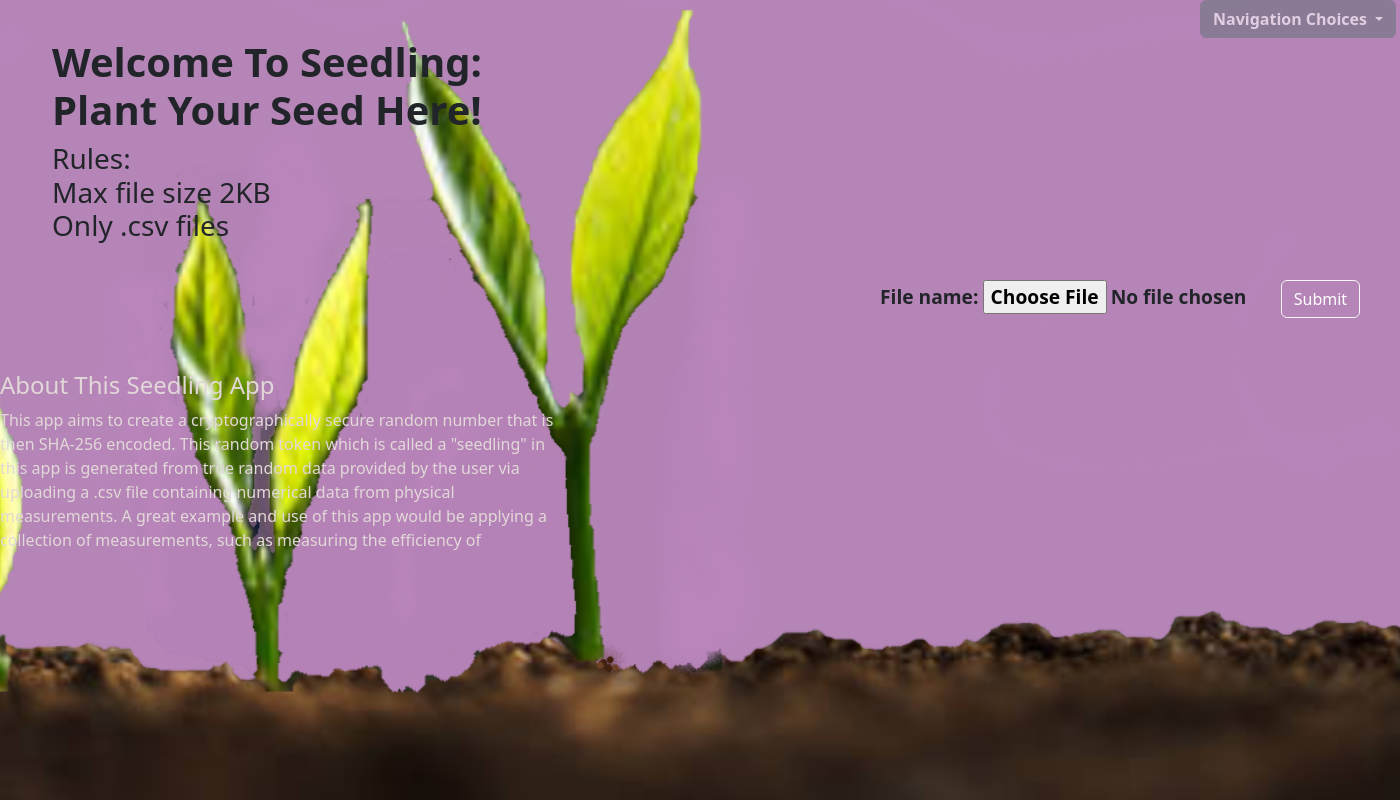
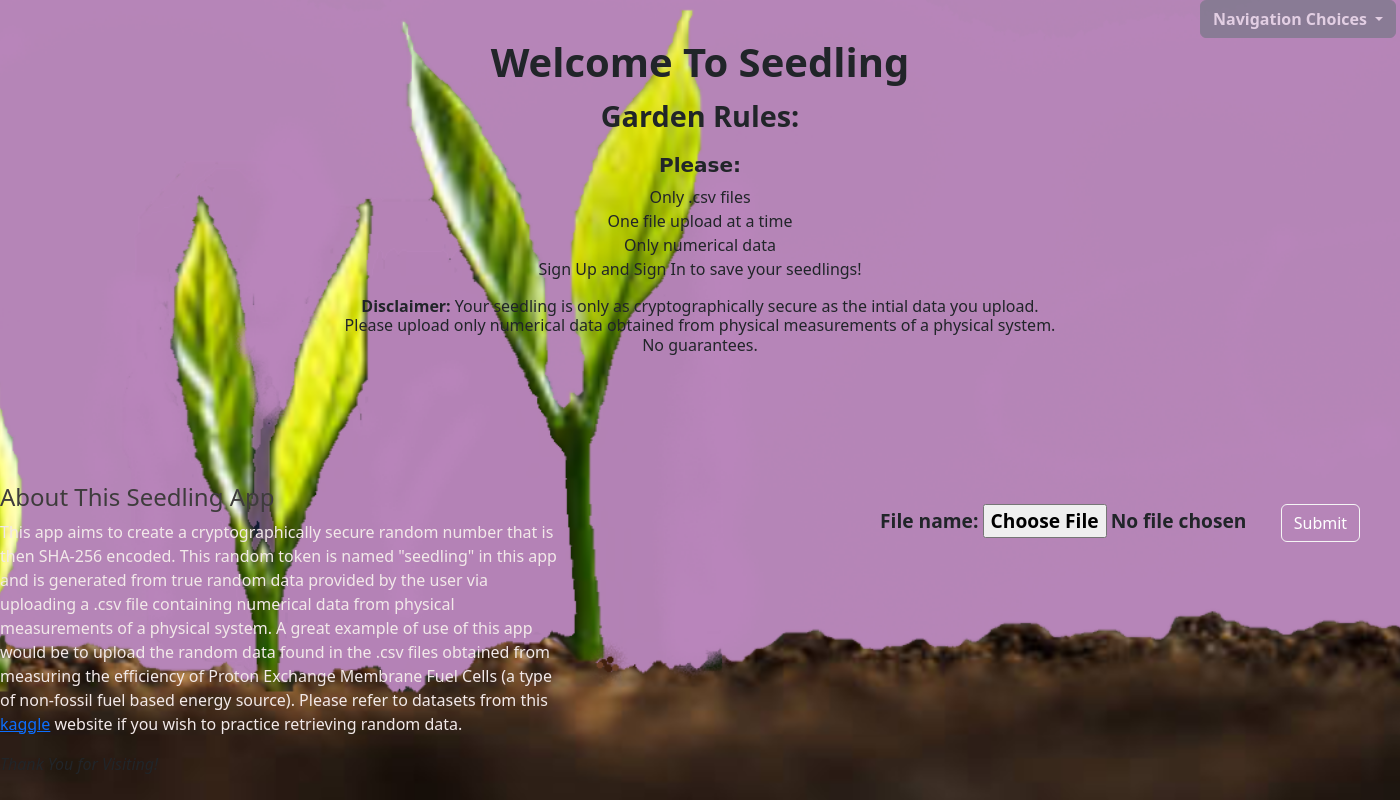
Before and after one commit to YugioCard59/PDX-Capstone-CSRNG, a Django app: template no_cap/templates/welcome.html in a window 1400 px wide. Run offline with Django 4.2, Linux system fonts and the light colour scheme; the template is opened without the code that fills it: values that come from a table or form of the project are taken from there, others are empty.

```diff
--- a/no_cap/templates/welcome.html
+++ b/no_cap/templates/welcome.html
@@ -21,21 +21,32 @@ Welcome & Data Upload/Retrieval Page
 
 {% block content %}
 
-<div class="container">
-    <h1><strong> Welcome To Seedling: <br /> Plant Your Seed Here!</strong></h1>
-    <h3 style="flex-direction: row;">Rules:
-        <br>Max file size 2KB
-        <br>Only .csv files
-    </h3>
+<div class="container" style="flex-direction: row; text-align: center;">
+    <h1><strong> Welcome To Seedling</strong></h1>
+
+    <p style="font-size: 1.8rem;"><strong>Garden Rules:</strong>
+        <h5 style="font-family: cursive;"><strong>Please:</strong></h5>
+        Only .csv files
+        <br/>One file upload at a time
+        <br/>Only numerical data
+        <br/>Sign Up and Sign In to save your seedlings!
+    </p>
+    <h6 style="text-align: center;"><strong>Disclaimer:</strong>  Your seedling is only as cryptographically secure as the intial data you upload.
+        <br/>Please upload only numerical data obtained from physical measurements of a physical system.
+        <br/>No guarantees.</h6>
+
 </div>
 <div style="margin-top: 0rem;">
-    <h4 style="color:rgb(226, 216, 216); margin-top: 8rem;">About This Seedling App</h4>
-    <p style="color:rgb(226, 216, 216); margin-top: 0rem; width:40%">This app aims to create a cryptographically secure
+    <h4 style="color:rgb(62, 60, 60); margin-top: 8rem;">About This Seedling App</h4>
+    <p style="color:rgb(242, 233, 233); margin-top: 0rem; width:40%">This app aims to create a cryptographically secure
         random number that is then SHA-256 encoded.
-        This random token which is called a "seedling" in this app is generated from true random data provided by the
+        This random token is named "seedling" in this app and is generated from true random data provided by the
         user via uploading a .csv file containing
-        numerical data from physical measurements. A great example and use of this app would be applying a collection of
-        measurements, such as measuring the efficiency of </p>
+        numerical data from physical measurements of a physical system. A great example of use of this app would be to upload the random data found in the .csv files
+    obtained from measuring the efficiency of Proton Exchange Membrane Fuel Cells (a type of non-fossil fuel based energy source).  Please refer
+to datasets from this <a href="https://www.kaggle.com/datasets/sepandhaghighi/proton-exchange-membrane-pem-fuel-cell-dataset">kaggle</a> website if you wish to practice retrieving random data.</p>
+<p style="font-style: italic;">Thank You for Visiting!</p>
+
 
 </div>
 <div class="import_files" style="margin-top: -18rem;">
```
